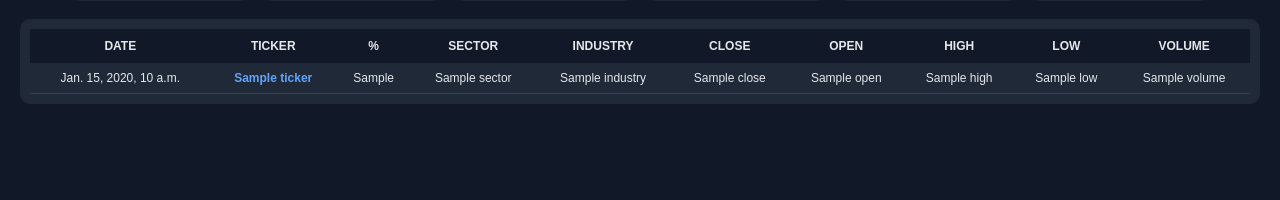
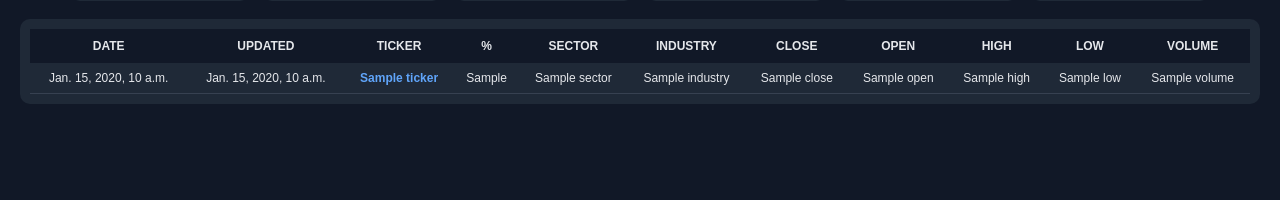
Before and after one commit to djjune1193-oss/stock-scanner-V6, a Django app: template scanner_site/scanner_dashboard/templates/scanner_dashboard/home.html in a window 1280 px wide. Shown: the part 465-665 px from the top of the page. Run offline with Django 5.2, Linux system fonts and the light colour scheme; the template is opened without the code that fills it: most values are stand-ins (such as "Sample title", 1, 10 or a date in 2020).

Commit message:
Updated home

```diff
--- a/scanner_site/scanner_dashboard/templates/scanner_dashboard/home.html
+++ b/scanner_site/scanner_dashboard/templates/scanner_dashboard/home.html
@@ -596,6 +596,7 @@ tr:hover {
 <thead>
 <tr>
   <th>Date</th>
+  <th>Updated</th>
   <th>Ticker</th>
   <th>%</th>
   <th>Sector</th>
@@ -615,6 +616,7 @@ tr:hover {
 <tr class="{{ row.row_class }}">
 
   <td>{{ row.Date }}</td>
+  <td>{{ row.download_timestamp }}</td>
 
   <td>
     <a class="ticker" href="{% url 'equity_chart' row.TICKER %}">
```
